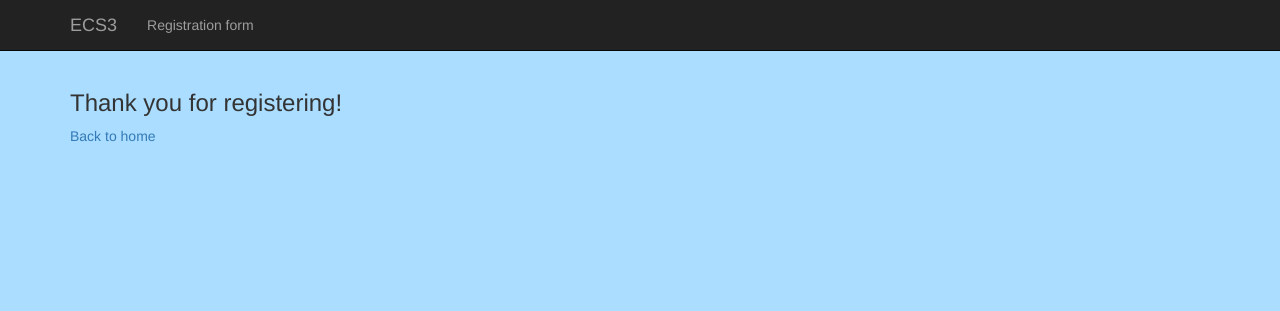
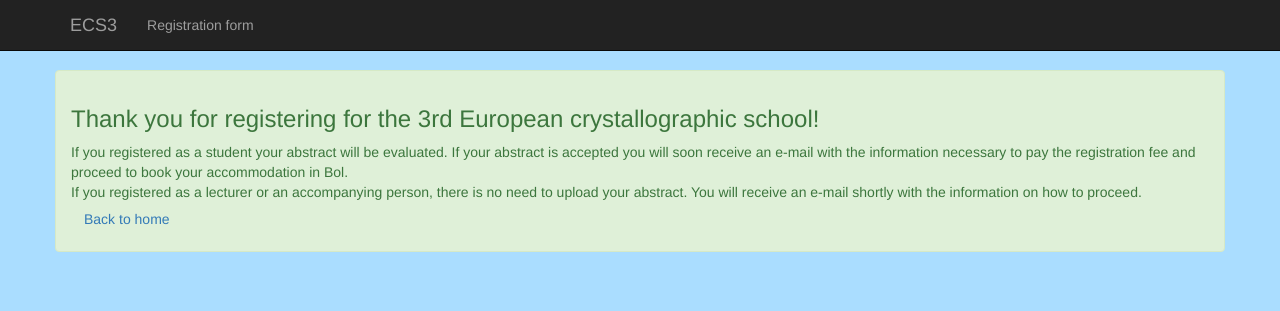
Before and after one commit to zoranstefanic/ecs3, a Django app: page /registration/thanks/ in a window 1280 px wide. Shown: the top 311 px of the page. Run offline with Django 3.2, Linux system fonts and the light colour scheme; parts of the project's set-up code (start-up, migrations or seed data) failed here and were passed over; some libraries are stand-ins or nearby versions.

Commit message:
Changed thank you message.

```diff
--- a/registrations/templates/thanks.html
+++ b/registrations/templates/thanks.html
@@ -2,9 +2,13 @@
 {% load bootstrap3 %}
 {% block 'content' %}
         <div class="row">
-            <div class="col-lg-8">
-                <h3>Thank you for registering!</h3>
-            <a href="{% url 'home' %}">Back to home</a>
+            <div class="alert alert-success" role="alert">
+                <h3>Thank you for registering for the 3rd European crystallographic school!</h3>
+                <p>
+                  If you registered as a student your abstract will be evaluated. If your abstract is accepted you will soon receive an e-mail with the information necessary to pay the registration fee and proceed to book your accommodation in Bol.<br>
+                  If you registered as a lecturer or an accompanying person, there is no need to upload your abstract. You will receive an e-mail shortly with the information on how to proceed.
+                </p>
+            <a class="btn" href="{% url 'home' %}">Back to home</a>
             </div>
         </div>
 {% endblock %}
--- a/registrations/views.py
+++ b/registrations/views.py
@@ -20,7 +20,7 @@
     return render(request,'thanks.html')
 
 def home(request):
-    return render(request,'home.html')
+    return redirect('/')
 
 class RegistrationList(ListView):
     model = Registration
```
